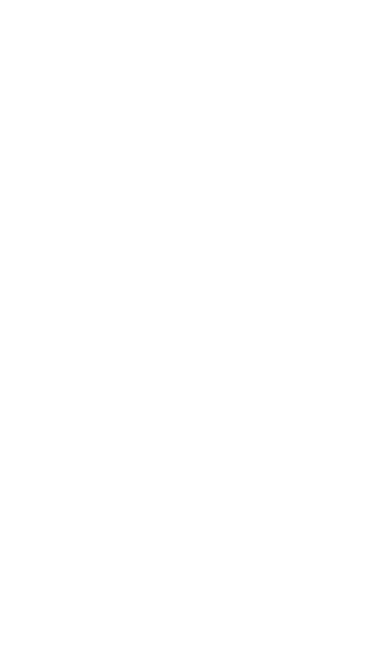
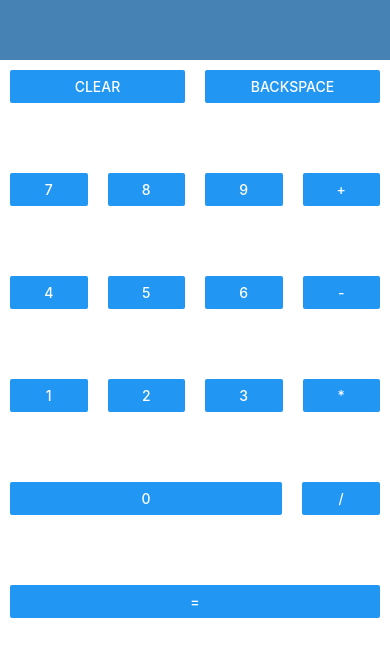
Before and after one commit to Geecek/ble-calculator, a React Native app: screen / in a window 390 px wide. Shown: the part 146-802 px from the top of the page. Built offline with nearby package versions, Linux system fonts and the light colour scheme.

Commit message:
Add layout

```diff
--- a/App.js
+++ b/App.js
@@ -1,10 +1,40 @@
-import React, {Component} from 'react';
-import {StyleSheet, View} from 'react-native';
+import React, {Component} from 'react'
+import {StyleSheet, View, Button} from 'react-native'
 
 export default class App extends Component {
   render() {
     return (
       <View style={styles.container}>
+        <View style={styles.screen}></View>
+        <View style={styles.row}>
+          <View style={styles.button}><Button title="Clear"></Button></View>
+          <View style={styles.button}><Button title="Backspace"></Button></View>
+        </View>
+        <View style={styles.row}>
+          <View style={styles.button}><Button title="7"></Button></View>
+          <View style={styles.button}><Button title="8"></Button></View>
+          <View style={styles.button}><Button title="9"></Button></View>
+          <View style={styles.button}><Button title="+"></Button></View>
+        </View>
+        <View style={styles.row}>
+          <View style={styles.button}><Button title="4"></Button></View>
+          <View style={styles.button}><Button title="5"></Button></View>
+          <View style={styles.button}><Button title="6"></Button></View>
+          <View style={styles.button}><Button title="-"></Button></View>
+        </View>
+        <View style={styles.row}>
+          <View style={styles.button}><Button title="1"></Button></View>
+          <View style={styles.button}><Button title="2"></Button></View>
+          <View style={styles.button}><Button title="3"></Button></View>
+          <View style={styles.button}><Button title="*"></Button></View>
+        </View>
+        <View style={styles.row}>
+          <View style={styles.threeFourthButton}><Button title="0"></Button></View>
+          <View style={styles.button}><Button title="/"></Button></View>
+        </View>
+        <View style={styles.button}>
+          <View><Button title="="></Button></View>
+        </View>
       </View>
     )
   }
@@ -13,5 +43,21 @@
 const styles = StyleSheet.create({
   container: {
     flex: 1
+  },
+  row: {
+    flex: 1,
+    flexDirection: 'row'
+  },
+  button: {
+    flex: 1,
+    margin: 10
+  },
+  threeFourthButton: {
+    flex: 3.5,
+    margin: 10
+  },
+  screen: {
+    flex: 2,
+    backgroundColor: 'steelblue'
   }
 })
```
